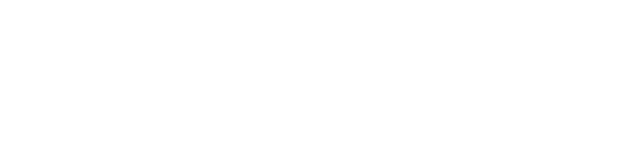
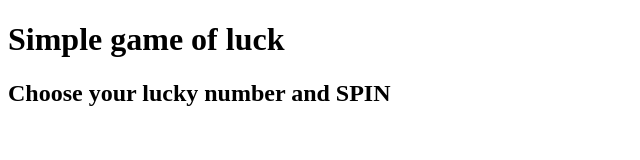
Before and after one commit to grobare/developing-slot-game, a plain HTML site: page index.html in a window 1280 px wide. Shown: the whole page, without its empty margins (0-640 px from the left). Drawn offline with Linux system fonts and the light colour scheme.

Commit message:
basic setup

```diff
--- a/index.html
+++ b/index.html
@@ -8,6 +8,8 @@
     <title>Simple Game of Luck</title>
 </head>
 <body>
+   <h1>Simple game of luck</h1>
+   <h2>Choose your lucky number and SPIN</h2>
 
 </body>
 </html>
```
